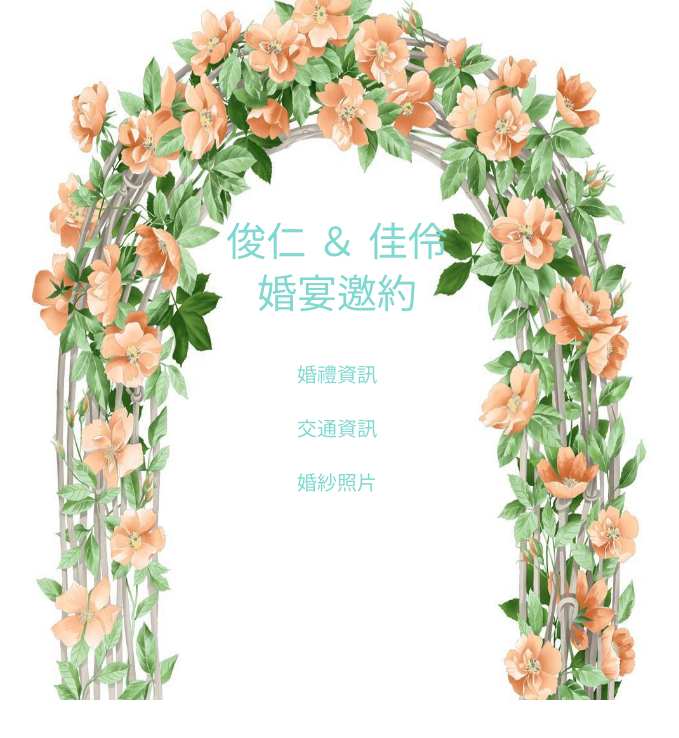
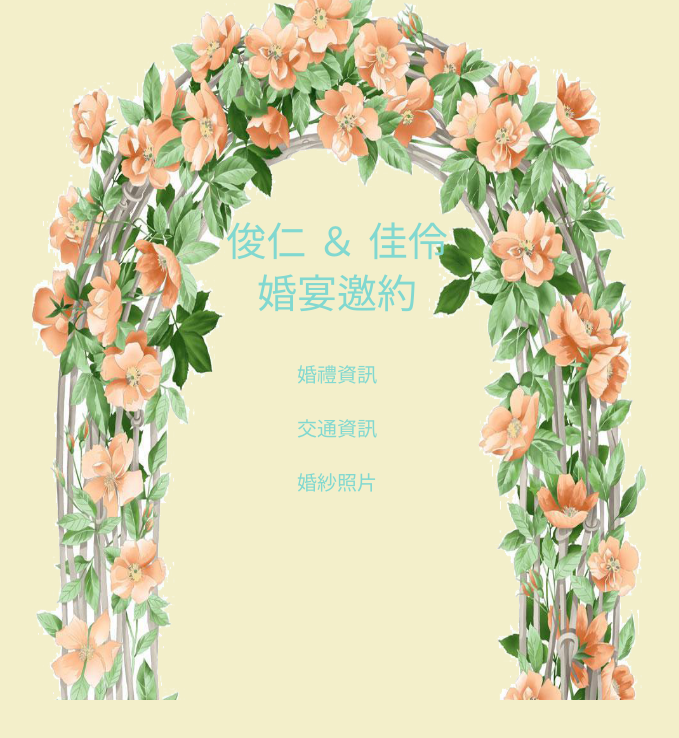
Before and after one commit to flymaple628/wedding-card, a Vue app: page /list in a window 1280 px wide. Shown: the top 738 px of the page, without its empty margins (303-982 px from the left). Built offline with nearby package versions, Linux system fonts and the light colour scheme.

Commit message:
改顏色

```diff
--- a/src/App.vue
+++ b/src/App.vue
@@ -27,4 +27,7 @@ a,a:hover{
 .btn-primary:hover{
   background-color: rgb(100, 168, 161);
 }
+body{
+  background-color: #f3efca;
+}
 </style>
--- a/src/components/Infomation.vue
+++ b/src/components/Infomation.vue
@@ -55,7 +55,7 @@ p{
 }
 .main{
   /* background-color: aquamarine; */
-  background: url("http://pic.qiantucdn.com/58pic/27/68/69/94m58PICUjA.jpg!/fw/300/clip/0x400a0a0") no-repeat center center;
+  background: url('../assets/paper.png') no-repeat center center;
   background-size:650px 800px;
   height: 800px;
 }
--- a/src/components/MainList.vue
+++ b/src/components/MainList.vue
@@ -61,7 +61,7 @@ h1{
 .main{
   /* background-color: aquamarine; */
   /* background: url("http://img01.tooopen.com/downs/images/2011/3/28/sy_20110328143553394751.jpg") no-repeat center center; */
-  background: url('../assets/gate.jpg') no-repeat center center;
+  background: url('../assets/gate.png') no-repeat center center;
   background-size:650px 800px;
   height: 700px;
 }
```
Also changed, not shown: src/assets/gate.png (added), src/assets/paper.png (added).
